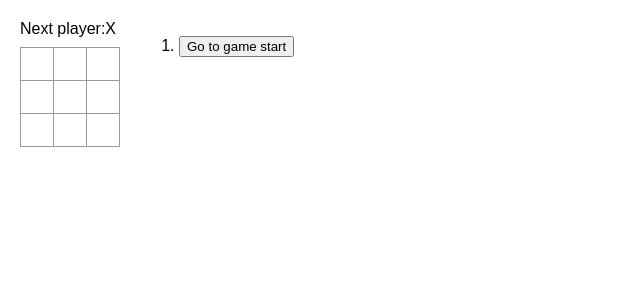
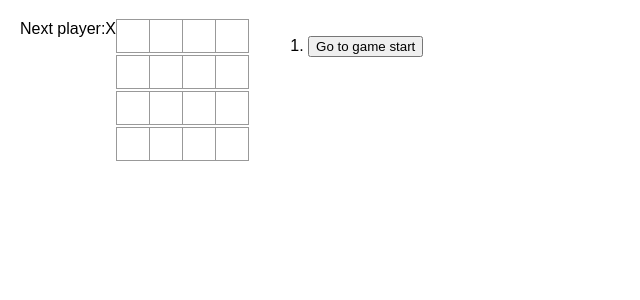
Before and after one commit to RomChern/tic-tac-toe, a React (Vite) app: page / in a window 1280 px wide. Shown: the top 300 px of the page, without its empty margins (0-640 px from the left). Built offline with nearby package versions, Linux system fonts and the light colour scheme.

Commit message:
типизировал компоненты

```diff
--- a/src/components/board.tsx
+++ b/src/components/board.tsx
@@ -1,33 +1,28 @@
 import Square from "./square";
-import { calculateWinner } from "../utility/calculate-winner";
+import { fieldSize } from "./game.tsx"
+import { Fragment } from "react";
+import { TSquare } from "../types/squares.ts";
 
-export default function Board({xIsNext, squares, onPlay}: any) {
-    function handleClick(i: number) {
-        if (squares[i] || calculateWinner(squares)) {
-            return;
-        }
-        const nextSquares = squares.slice();
-        if (xIsNext) {
-            nextSquares[i] = "X";
-        } else {
-            nextSquares[i] = "O";
-        }
-        onPlay(nextSquares);
-    }
+type TProps = { squares: Array<TSquare>, onClick: (index: number) => void }
 
-    const winner: any = calculateWinner(squares);
-    let status;
-    if (winner) {
-        status = `Winner: ${winner}`;
-    } else {
-        status = "Next player:" + (xIsNext ? "X" : "O");
-    }
+export default function Board({ squares, onClick }: TProps) {
+    return (
+        <>
+            {squares.map((element: TSquare, index: number) => {
+                if ((index + 1) % fieldSize === 0 && index < squares.length - 1) {
+                    return (
+                        <Fragment key={index}>
+                            <Square value={element} onSquareClick={() => onClick(index)} />
+                            <br />
+                        </Fragment>
+                    )
+                }
+                return (<Square key={index} value={element} onSquareClick={() => onClick(index)} />)
+            })
+            }
 
 
-    return (
-        <>
-           <div className="status">{status}</div>
-            <div className="board-row">
+            {/* <div className="board-row">
                 <Square value={squares[0]} onSquareClick={() => handleClick(0)} />
                 <Square value={squares[1]} onSquareClick={() => handleClick(1)} />
                 <Square value={squares[2]} onSquareClick={() => handleClick(2)} />
@@ -41,7 +36,7 @@ export default function Board({xIsNext, squares, onPlay}: any) {
                 <Square value={squares[6]} onSquareClick={() => handleClick(6)} />
                 <Square value={squares[7]} onSquareClick={() => handleClick(7)} />
                 <Square value={squares[8]} onSquareClick={() => handleClick(8)} />
-            </div>
+            </div> */}
         </>
     );
 }
--- a/src/components/game.tsx
+++ b/src/components/game.tsx
@@ -1,45 +1,53 @@
 import { useState } from "react";
 import Board from "./board"
+import { TurnHistory } from "./turn-history";
+import { calculateWinner } from "../utility/calculate-winner";
+import { Status } from "./status";
+import { TSquare } from "../types/squares";
+export const fieldSize = 4;
+
 
 export default function Game() {
     const [xIsNext, setXIsNext] = useState(true);
-    const [history, setHistory] = useState([Array(9).fill(null)]);
+    const [history, setHistory] = useState<Array<Array<TSquare>>>([Array(fieldSize ** 2).fill(null)]);
     const [currentMove, setCurrentMove] = useState(0);
     const currentSquares = history[currentMove];
+    const winner = calculateWinner(currentSquares);
+    const status = winner ? `Winner: ${winner}` : "Next player:" + (xIsNext ? "X" : "O");
 
-    function handlePlay(nextSquares: any) {
-        const nextHistory = [...history.slice(0, currentMove +1), nextSquares];
+    function updatePlay(nextSquares: Array<TSquare>) {
+        const nextHistory = [...history.slice(0, currentMove + 1), nextSquares];
         setHistory(nextHistory);
         setCurrentMove(nextHistory.length - 1);
         setXIsNext(!xIsNext);
     }
 
-    function jumpTo(nextMove: any) {
+    function handleJumpTo(nextMove: number) {
         setCurrentMove(nextMove);
         setXIsNext(nextMove % 2 === 0);
     }
 
-    const moves = history.map((squares, move) => {
-        let description;
-        if (move > 0) {
-            description = `Go to move # ${move}`;
+    function handleClick(i: number) {
+        if (currentSquares[i] || winner) {
+            return;
+        }
+        const nextSquares = currentSquares.slice();
+        if (xIsNext) {
+            nextSquares[i] = "X";
         } else {
-            description = 'Go to game start';
+            nextSquares[i] = "O";
         }
-        return (
-            <li key ={move}>
-                <button onClick={() => jumpTo(move)}>{description}</button>
-            </li>
-        );
-    });
+        updatePlay(nextSquares);
+    }
 
     return (
         <div className="game">
+            <Status status={status} />
             <div className="game-board">
-                <Board xIsNext={xIsNext} squares={currentSquares} onPlay={handlePlay} />
+                <Board squares={currentSquares} onClick={handleClick} />
             </div>
             <div className="game-info">
-                <ol> {moves}</ol>
+                <TurnHistory history={history} onJumpTo={handleJumpTo} />
             </div>
         </div>
     );
--- a/src/components/square.tsx
+++ b/src/components/square.tsx
@@ -1,4 +1,6 @@
-type TProps = { value: (string | null), onSquareClick: () => void }
+import { TSquare } from "../types/squares";
+
+type TProps = { value: TSquare, onSquareClick: () => void }
 
 export default function Square({ value, onSquareClick }: TProps) {
     return (
--- /dev/null
+++ b/src/components/status.tsx
@@ -0,0 +1,8 @@
+import { memo } from "react"
+
+type TProps = {status: string}
+
+export const Status = memo(({ status }: TProps) => {
+    console.log("render-status")
+    return <div className="status">{status}</div>
+})
--- /dev/null
+++ b/src/components/turn-history.tsx
@@ -0,0 +1,17 @@
+import { TSquare } from "../types/squares";
+
+type TProps = { history: Array<Array<TSquare>>, onJumpTo: (move: number) => void }
+
+export const TurnHistory = ({ history, onJumpTo }: TProps) => {
+
+
+    const moves = history.map((_, move: number) => {
+        const description = move > 0 ? `Go to move # ${move}` : 'Go to game start';
+        return (
+            <li key={move}>
+                <button onClick={() => onJumpTo(move)}>{description}</button>
+            </li>
+        );
+    });
+    return <ol> {moves}</ol>
+}
--- a/src/styles.css
+++ b/src/styles.css
@@ -59,7 +59,6 @@ body {
 .square {
     background: #fff;
     border: 1px solid #999;
-    float: left;
     font-size: 24px;
     font-weight: bold;
     line-height: 34px;
@@ -83,7 +82,6 @@ body {
 
 .game {
     display: flex;
-    flex-direction: row;
 }
 
 .game-info {
--- /dev/null
+++ b/src/types/squares.ts
@@ -0,0 +1 @@
+export type TSquare = "X" | "O" | null
--- a/src/utility/calculate-winner.ts
+++ b/src/utility/calculate-winner.ts
@@ -1,4 +1,6 @@
-export function calculateWinner(squares: any) {
+import { TSquare } from "../types/squares";
+
+export function calculateWinner(squares: Array<TSquare>): TSquare {
     const lines = [
         [0, 1, 2],
         [3, 4, 5],
```
